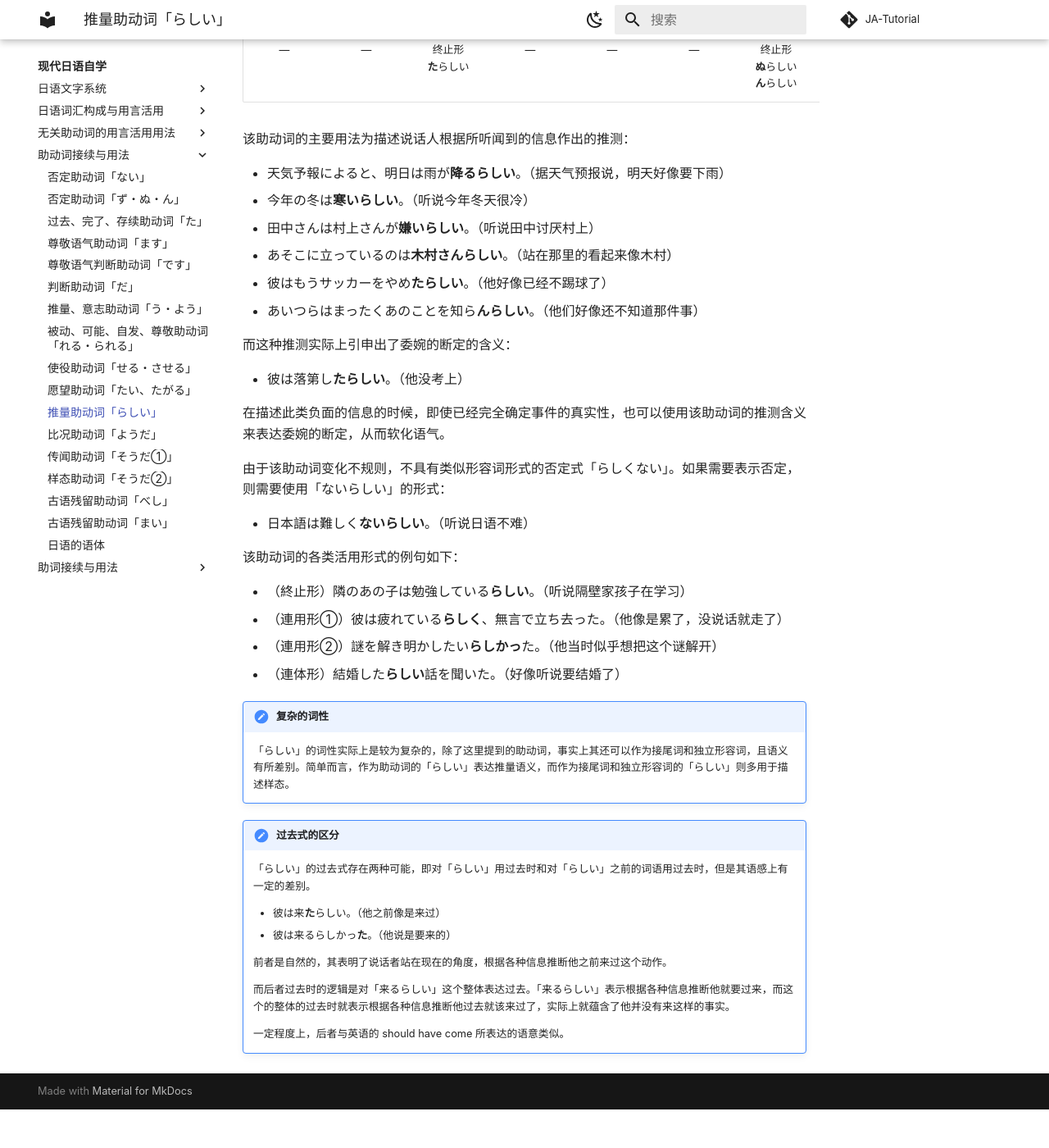
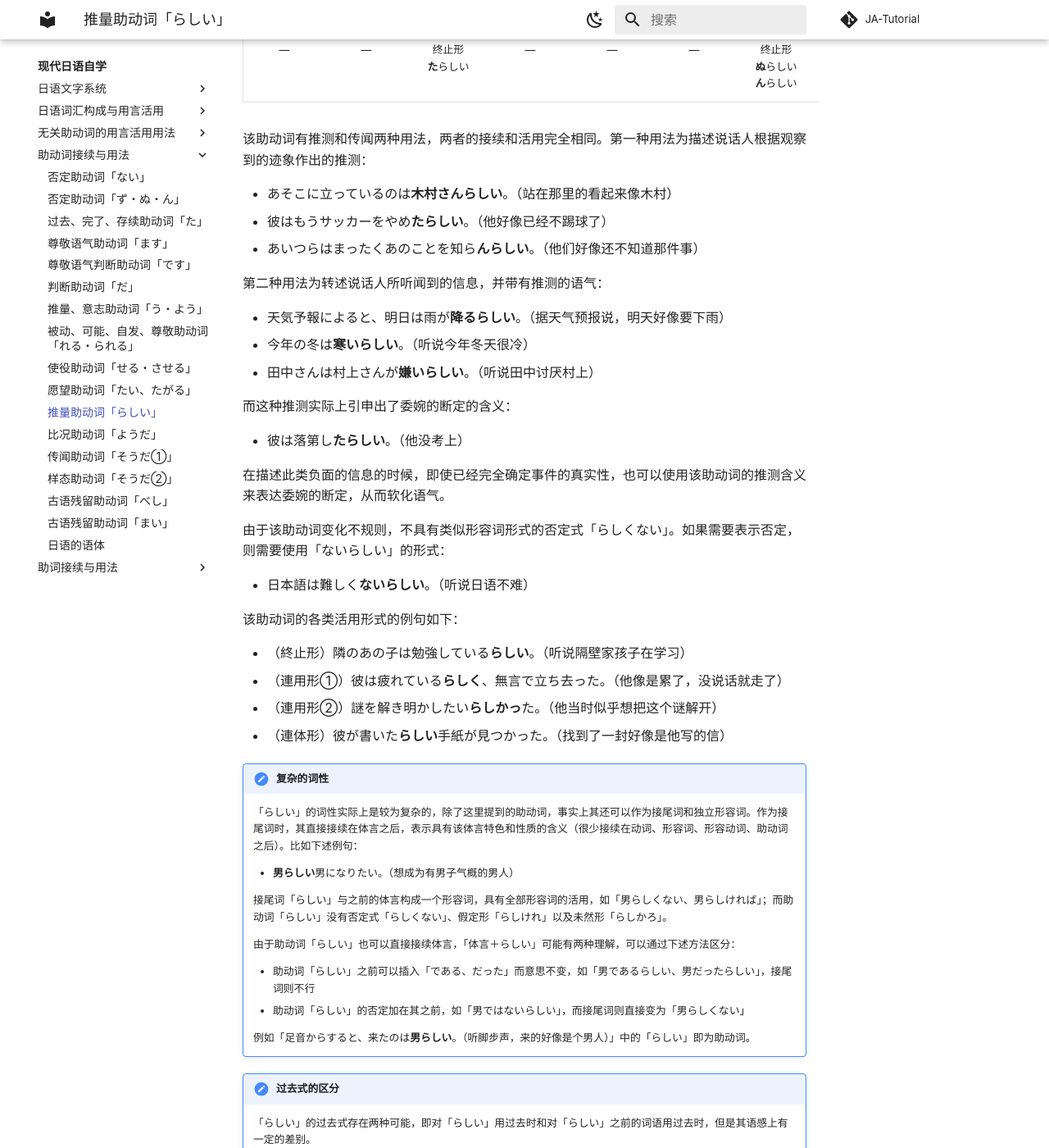
Before and after one commit to Ashitemaru/JA-Tutorial, an MkDocs documentation site: the page built from docs/modern/chapter4/section11.md, in a window 1280 px wide and 1400 px high, scrolled down 483 px. Shown: the whole window at 82% size. Built offline with MkDocs 1.6.1 and Material for MkDocs 9.7.7, drawn with Linux system fonts in a browser that asks for light colours; comment, search, counter and statistics services are not loaded; before the commit the page ends 1836 px from its top, so only the background shows below that; some of the changed text lies outside the part shown.

Commit message:
Reclassify rashii and souda as irregular auxiliaries; split rashii usages

```diff
--- a/docs/modern/chapter4/section11.md
+++ b/docs/modern/chapter4/section11.md
@@ -10,14 +10,17 @@
 | :-: | :-: | :-: | :-: | :-: | :-: | :-: | :-: |
 | ― | ― | 终止形 <br /> **た**らしい | ― | ― | ― | 终止形 <br /> **ぬ**らしい <br /> **ん**らしい | ― |
 
-该助动词的主要用法为描述说话人根据所听闻到的信息作出的推测：
+该助动词有推测和传闻两种用法，两者的接续和活用完全相同。第一种用法为描述说话人根据观察到的迹象作出的推测：
+
+- あそこに立っているのは**木村さんらしい**。（站在那里的看起来像木村）
+- 彼はもうサッカーをやめ**たらしい**。（他好像已经不踢球了）
+- あいつらはまったくあのことを知ら**んらしい**。（他们好像还不知道那件事）
+
+第二种用法为转述说话人所听闻到的信息，并带有推测的语气：
 
 - 天気予報によると、明日は雨が**降るらしい**。（据天气预报说，明天好像要下雨）
 - 今年の冬は**寒いらしい**。（听说今年冬天很冷）
 - 田中さんは村上さんが**嫌いらしい**。（听说田中讨厌村上）
-- あそこに立っているのは**木村さんらしい**。（站在那里的看起来像木村）
-- 彼はもうサッカーをやめ**たらしい**。（他好像已经不踢球了）
-- あいつらはまったくあのことを知ら**んらしい**。（他们好像还不知道那件事）
 
 而这种推测实际上引申出了委婉的断定的含义：
 
@@ -34,11 +37,22 @@
 - （終止形）隣のあの子は勉強している**らしい**。（听说隔壁家孩子在学习）
 - （連用形①）彼は疲れている**らしく**、無言で立ち去った。（他像是累了，没说话就走了）
 - （連用形②）謎を解き明かしたい**らしかっ**た。（他当时似乎想把这个谜解开）
-- （連体形）結婚した**らしい**話を聞いた。（好像听说要结婚了）
+- （連体形）彼が書いた**らしい**手紙が見つかった。（找到了一封好像是他写的信）
 
 !!! note "复杂的词性"
 
-    「らしい」的词性实际上是较为复杂的，除了这里提到的助动词，事实上其还可以作为接尾词和独立形容词，且语义有所差别。简单而言，作为助动词的「らしい」表达推量语义，而作为接尾词和独立形容词的「らしい」则多用于描述样态。
+    「らしい」的词性实际上是较为复杂的，除了这里提到的助动词，事实上其还可以作为接尾词和独立形容词。作为接尾词时，其直接接续在体言之后，表示具有该体言特色和性质的含义（很少接续在动词、形容词、形容动词、助动词之后）。比如下述例句：
+
+    - **男らしい**男になりたい。（想成为有男子气概的男人）
+
+    接尾词「らしい」与之前的体言构成一个形容词，具有全部形容词的活用，如「男らしくない、男らしければ」；而助动词「らしい」没有否定式「らしくない」、假定形「らしけれ」以及未然形「らしかろ」。
+
+    由于助动词「らしい」也可以直接接续体言，「体言＋らしい」可能有两种理解，可以通过下述方法区分：
+
+    - 助动词「らしい」之前可以插入「である、だった」而意思不变，如「男であるらしい、男だったらしい」，接尾词则不行
+    - 助动词「らしい」的否定加在其之前，如「男ではないらしい」，而接尾词则直接变为「男らしくない」
+
+    例如「足音からすると、来たのは**男らしい**。（听脚步声，来的好像是个男人）」中的「らしい」即为助动词。
 
 !!! note "过去式的区分"
 
@@ -49,6 +63,4 @@
 
     前者是自然的，其表明了说话者站在现在的角度，根据各种信息推断他之前来过这个动作。
 
-    而后者过去时的逻辑是对「来るらしい」这个整体表达过去。「来るらしい」表示根据各种信息推断他就要过来，而这个的整体的过去时就表示根据各种信息推断他过去就该来过了，实际上就蕴含了他并没有来这样的事实。
-
-    一定程度上，后者与英语的 should have come 所表达的语意类似。
+    而后者过去时的逻辑是对「来るらしい」这个整体表达过去，表示当时根据各种信息推断他要来。由于这种表达常用于引出与推测相反的结果（如「来るらしかったが、結局来なかった」），因而常带有类似英语 should have come 的语感。
```
Also changed, not shown: docs/modern/chapter2/section1.md (+4 -4 lines), docs/modern/chapter2/section4.md (+1 -1 lines), docs/modern/chapter2/section5.md (+1 -1 lines), docs/modern/chapter3/section4.md (+1 -1 lines), docs/modern/chapter4/index.md (+1 -1 lines), docs/modern/reserved.md (deleted, +0 -7 lines).
